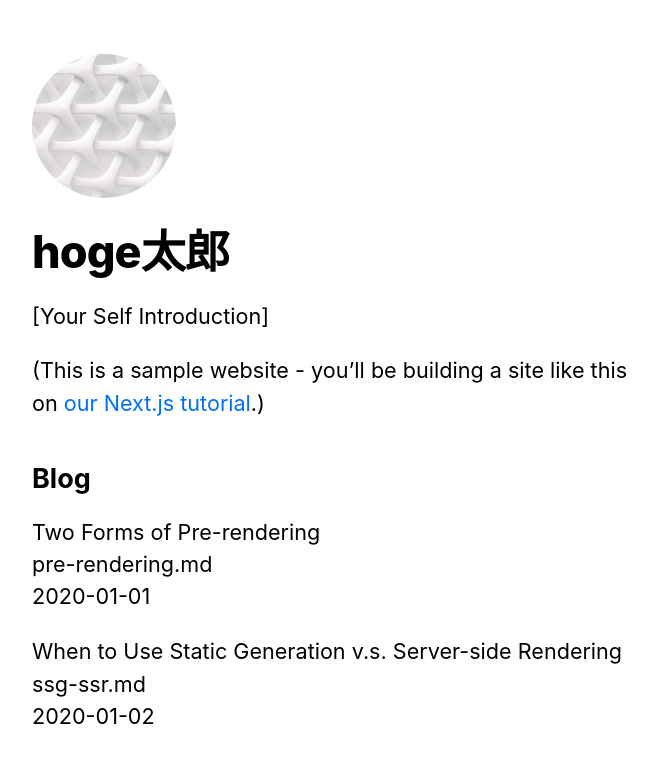
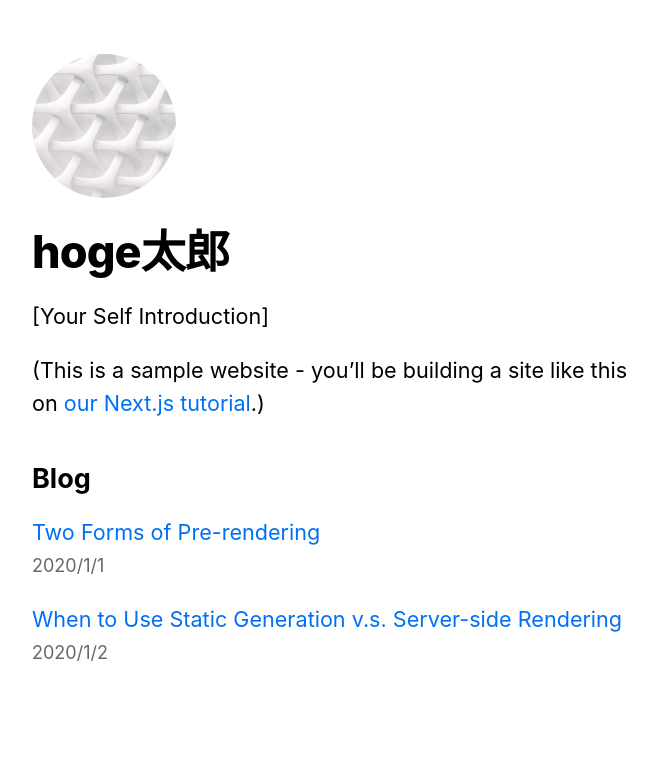
Before and after one commit to s-kimizuka/nextjs-blog, a Next.js app: page / in a window 1280 px wide. Shown: the top 762 px of the page, without its empty margins (302-959 px from the left). Built offline with nearby package versions, Linux system fonts and the light colour scheme.

Commit message:
Format Date.

```diff
--- a/lib/posts.js
+++ b/lib/posts.js
@@ -10,7 +10,7 @@
 export function getSortedPostsData() {
   const fileNames = fs.readdirSync(postsDirectory);
   const allPostData = fileNames.map((fileName) => {
-    const id = fileName.replace(/¥.md$/, '');
+    const id = fileName.replace(/\.md$/, '');
 
     const fullPath = path.join(postsDirectory, fileName);
     const fileContents = fs.readFileSync(fullPath, 'utf8');
--- a/pages/index.js
+++ b/pages/index.js
@@ -1,5 +1,6 @@
 import Head from 'next/head';
 import Link from 'next/link';
+import Date from "../components/date";
 import Layout, {siteTitle} from "../components/layout";
 import utilStyles from "../styles/utils.module.css";
 import { getSortedPostsData } from "../lib/posts";
@@ -24,11 +25,13 @@
         <ul className={utilStyles.list}>
           {allPostData.map(( {id, date, title} ) => (
             <li className={utilStyles.listItem} key={id}>
-              {title}
-              <br/>
-              {id}
-              <br/>
-              {date}
+              <Link href={`/posts/${id}`}>
+                <a>{title}</a>
+              </Link>
+              <br />
+              <small className={utilStyles.lightText}>
+                <Date dateString={date}/>
+              </small>
             </li>
           ))}
         </ul>
```
